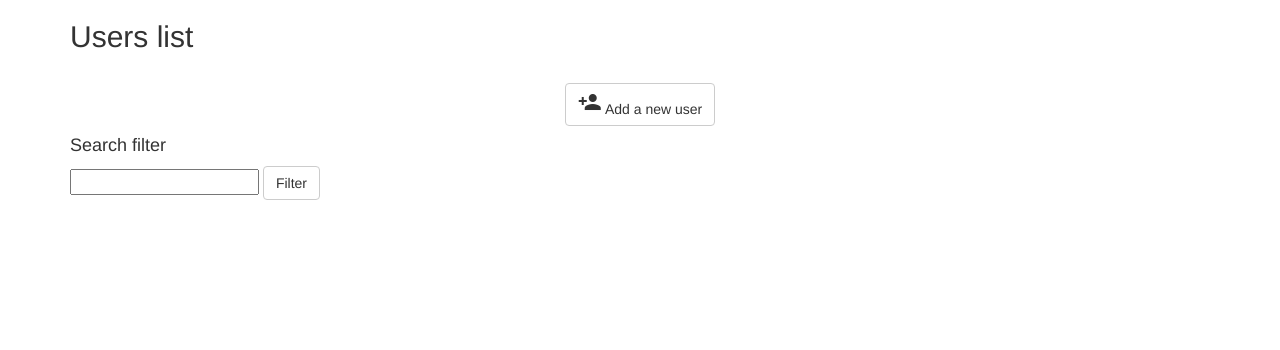
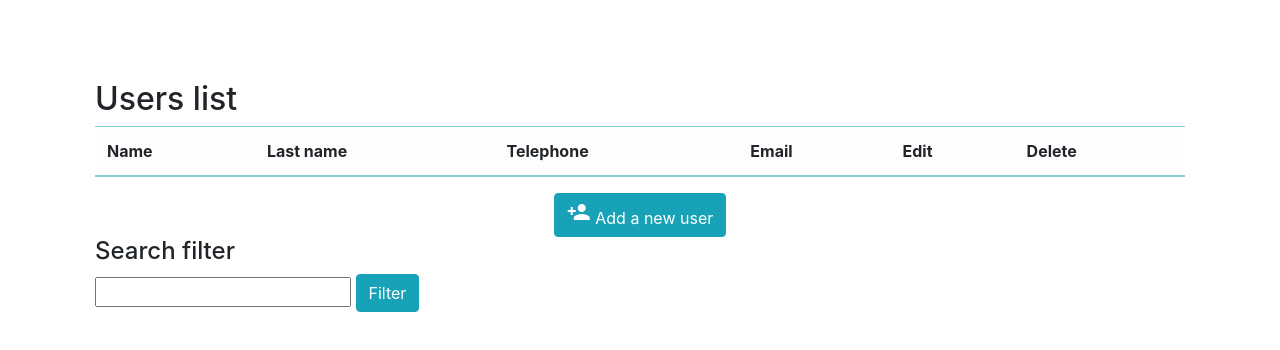
Before and after one commit to matilfor/CRUD-users-ABM-usuarios, a website: page index.html in a window 1280 px wide. Drawn offline with nearby package versions, Linux system fonts and the light colour scheme; no server answers.

Commit message:
style changes

```diff
--- a/index.html
+++ b/index.html
@@ -7,24 +7,35 @@
   <link rel="stylesheet" href="https://fonts.googleapis.com/css?family=Roboto|Varela+Round">
   <link rel="stylesheet" href="https://fonts.googleapis.com/icon?family=Material+Icons">
   <link rel="stylesheet" href="https://maxcdn.bootstrapcdn.com/font-awesome/4.7.0/css/font-awesome.min.css">
-  <link rel="stylesheet" href="https://maxcdn.bootstrapcdn.com/bootstrap/3.3.7/css/bootstrap.min.css">
+  <link rel="stylesheet" href="https://stackpath.bootstrapcdn.com/bootstrap/4.3.1/css/bootstrap.min.css" integrity="sha384-ggOyR0iXCbMQv3Xipma34MD+dH/1fQ784/j6cY/iJTQUOhcWr7x9JvoRxT2MZw1T" crossorigin="anonymous">
   <title>Users</title>
 </head>
-<body>
+<body style="margin: 5em">
   <div class="container">
     <h2>Users list</h2>
-    <table class="table" id=table-users></table>
+    <table class="table table-hover table-info" id=table-users>
+      <thead class="table-light">
+        <tr>
+          <th scope="col">Name</th>
+          <th scope="col">Last name</th>
+          <th scope="col">Telephone</th>
+          <th scope="col">Email</th>
+          <th scope="col">Edit</th>
+          <th scope="col">Delete</th>
+        </tr>
+      </thead>
+    </table>
     <div class="text-center">
-      <a href="/users/new" class="btn btn-default"><i class="material-icons">person_add</i> Add a new user</a>
+      <a href="/users/new" class="btn btn-info"><i class="material-icons">person_add</i> Add a new user</a>
     </div>
     <form id="filter-form">
       <h4>Search filter</h4>
       <input type="text" name= "filter">
-      <button type="button" class="btn btn-default">Filter</button>
+      <button type="button" class="btn btn-info">Filter</button>
     </form>
   </div>
   <script src="https://ajax.googleapis.com/ajax/libs/jquery/3.3.1/jquery.min.js"></script>
-  <script src="https://maxcdn.bootstrapcdn.com/bootstrap/3.3.7/js/bootstrap.min.js"></script>
+  <script src="https://stackpath.bootstrapcdn.com/bootstrap/4.3.1/js/bootstrap.min.js" integrity="sha384-JjSmVgyd0p3pXB1rRibZUAYoIIy6OrQ6VrjIEaFf/nJGzIxFDsf4x0xIM+B07jRM" crossorigin="anonymous"></script>
   <script src="/javascripts/index.js"></script>
 </body>
 </html>
--- a/public/javascripts/edit.js
+++ b/public/javascripts/edit.js
@@ -1,3 +1,7 @@
+function goBack() {
+    window.history.back();
+}
+
 /* Retrieve the id param from the url. The id is a unique number that identifies each user
 stored in the users array */
 const urlParams = new URLSearchParams(window.location.search);
--- a/public/javascripts/new.js
+++ b/public/javascripts/new.js
@@ -1,3 +1,8 @@
+
+function goBack() {
+  window.history.back();
+}
+
 /* This function adds a new user by clicking on the button with the 'form button' class */
 $('form button').click(function () {
   /* Save the data typed in the inputs in a const variable */
```
Also changed, not shown: edit.html (+3 -2 lines), new.html (+4 -3 lines).
